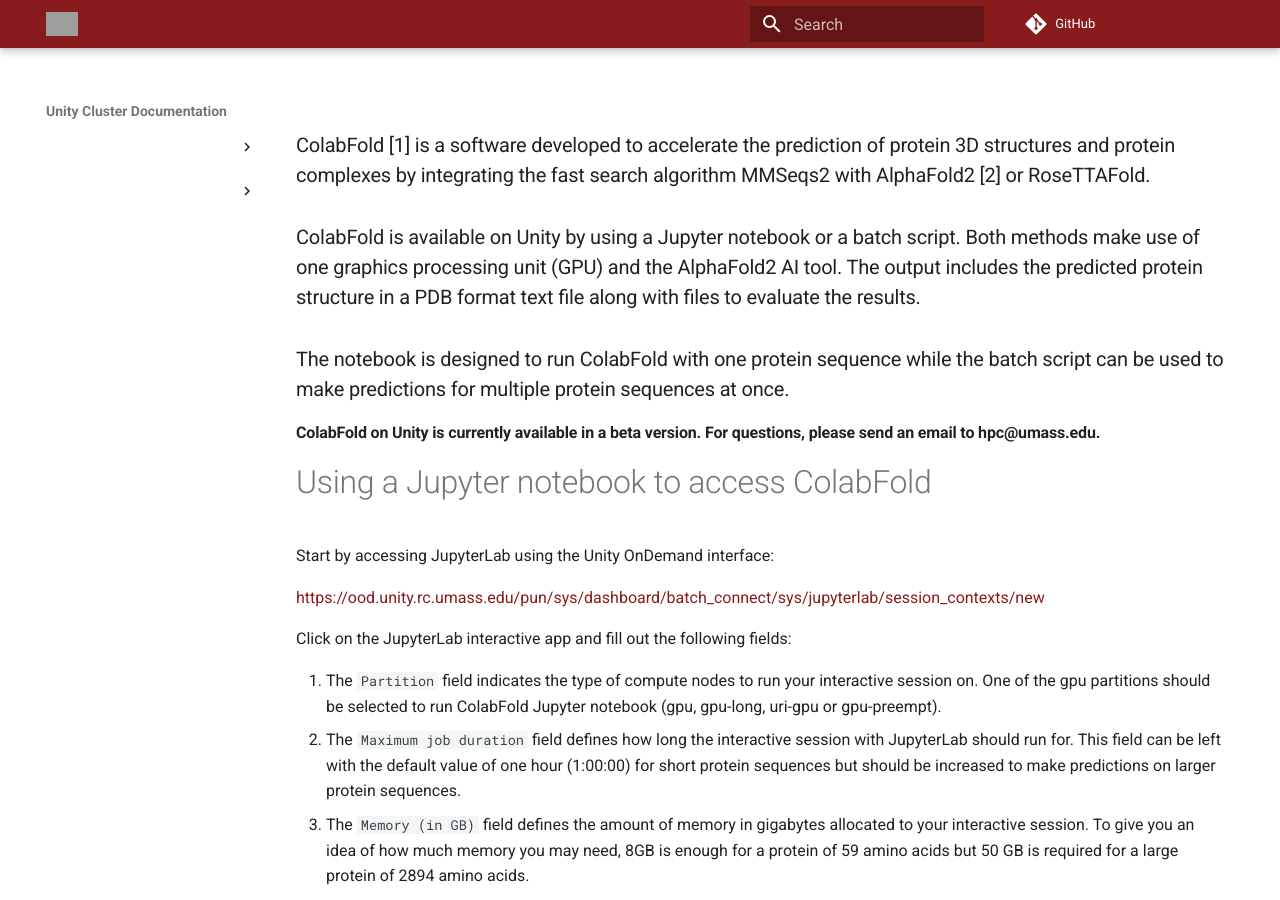
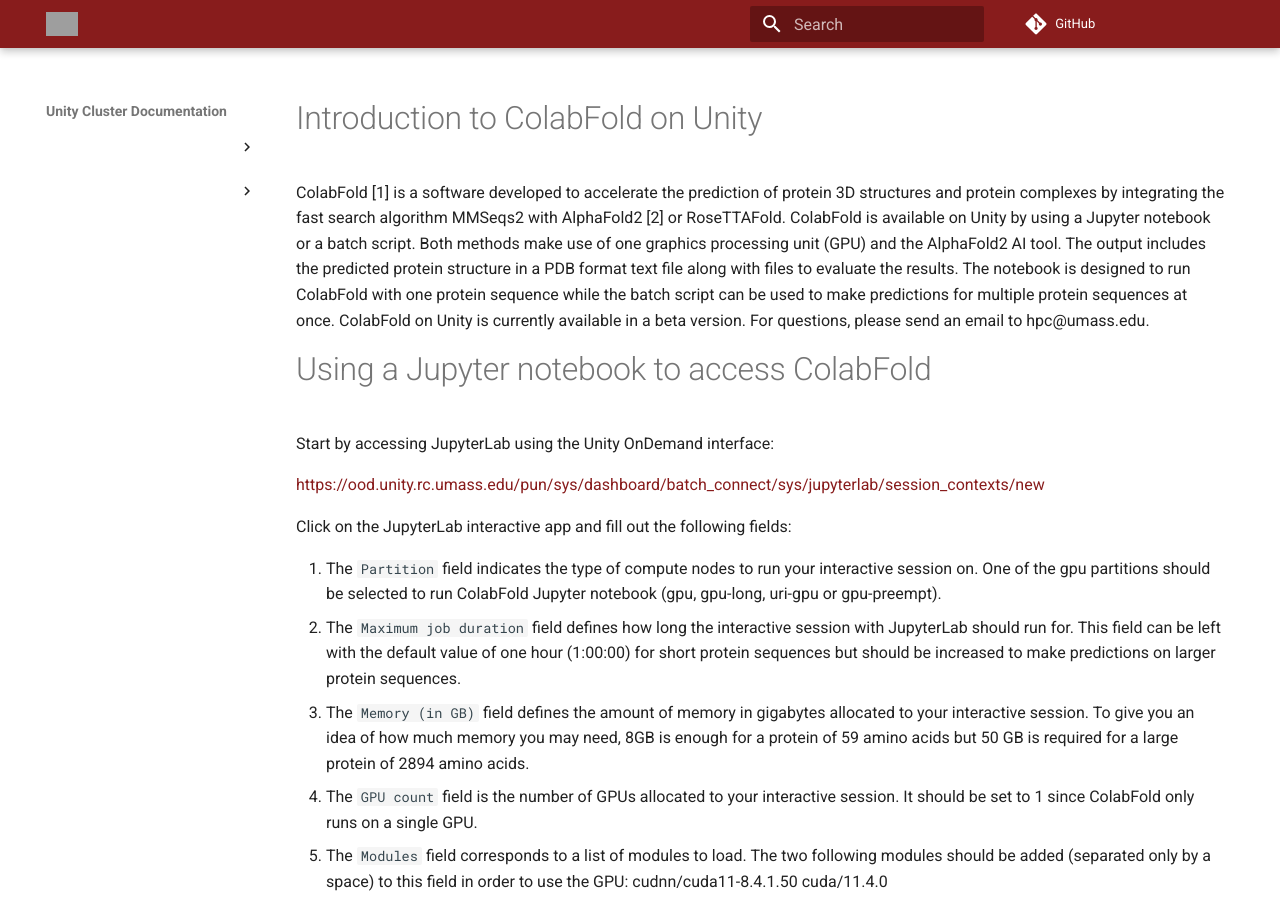
Before and after one commit to UMass-RC/unity-docs, an MkDocs documentation site: the page built from docs/tools/ColabFold.md, in a window 1280 px wide and 900 px high. Built offline with MkDocs 1.6.1 and Material for MkDocs 9.7.7, drawn with Linux system fonts in a browser that asks for light colours; comment, search, counter and statistics services are not loaded; grey boxes are pictures that could not be loaded.

Commit message:
Update ColabFold.md

```diff
--- a/docs/tools/ColabFold.md
+++ b/docs/tools/ColabFold.md
@@ -1,7 +1,9 @@
-### ColabFold [1] is a software developed to accelerate the prediction of protein 3D structures and protein complexes by integrating the fast search algorithm MMSeqs2 with AlphaFold2 [2] or RoseTTAFold.
-### ColabFold is available on Unity by using a Jupyter notebook or a batch script. Both methods make use of one graphics processing unit (GPU) and the AlphaFold2 AI tool. The output includes the predicted protein structure in a PDB format text file along with files to evaluate the results.
-### The notebook is designed to run ColabFold with one protein sequence while the batch script can be used to make predictions for multiple protein sequences at once.
-#### ColabFold on Unity is currently available in a beta version. For questions, please send an email to hpc@umass.edu.
+# Introduction to ColabFold on Unity
+
+ColabFold [1] is a software developed to accelerate the prediction of protein 3D structures and protein complexes by integrating the fast search algorithm MMSeqs2 with AlphaFold2 [2] or RoseTTAFold.
+ColabFold is available on Unity by using a Jupyter notebook or a batch script. Both methods make use of one graphics processing unit (GPU) and the AlphaFold2 AI tool. The output includes the predicted protein structure in a PDB format text file along with files to evaluate the results.
+The notebook is designed to run ColabFold with one protein sequence while the batch script can be used to make predictions for multiple protein sequences at once.
+ColabFold on Unity is currently available in a beta version. For questions, please send an email to hpc@umass.edu.
 
 # Using a Jupyter notebook to access ColabFold
 
```
